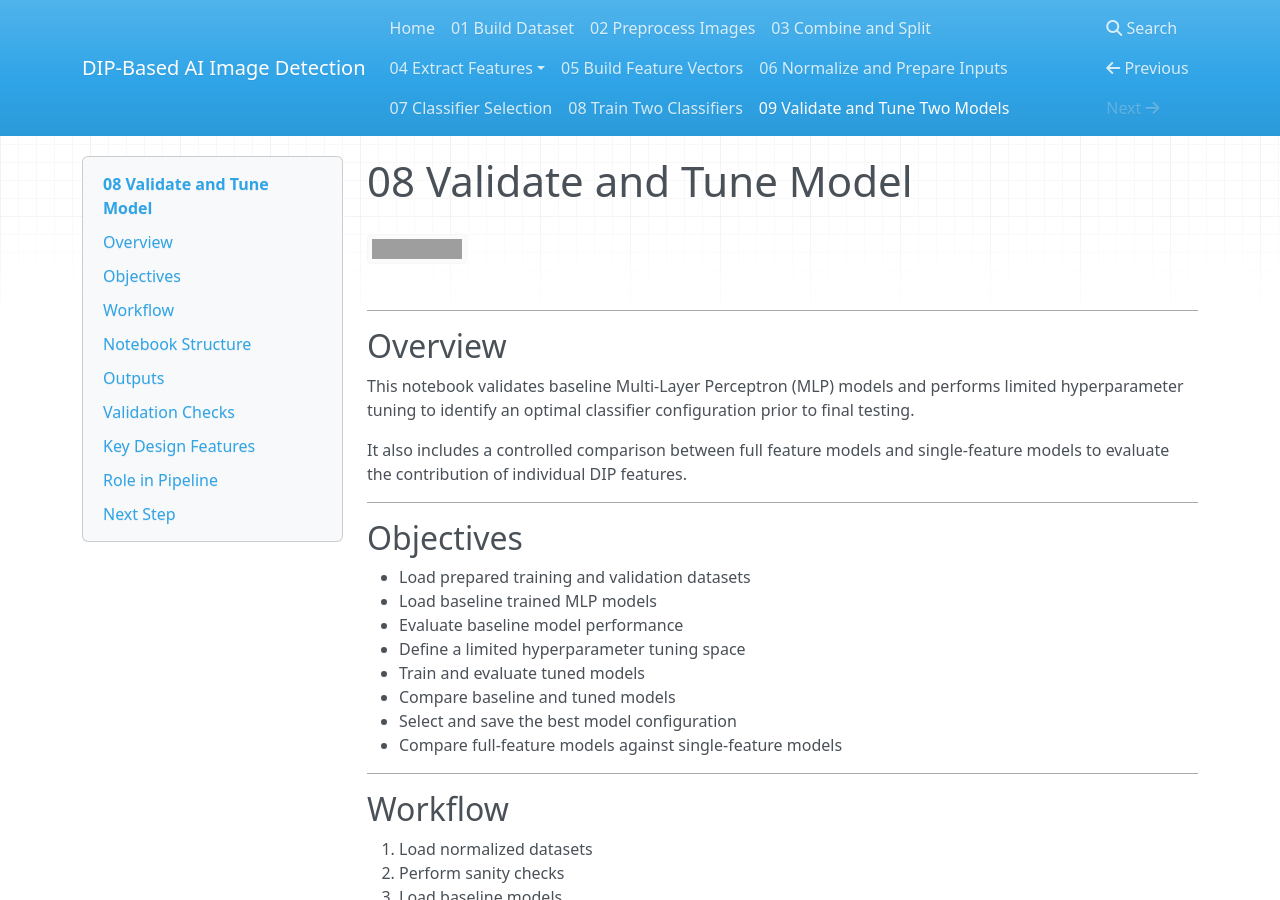
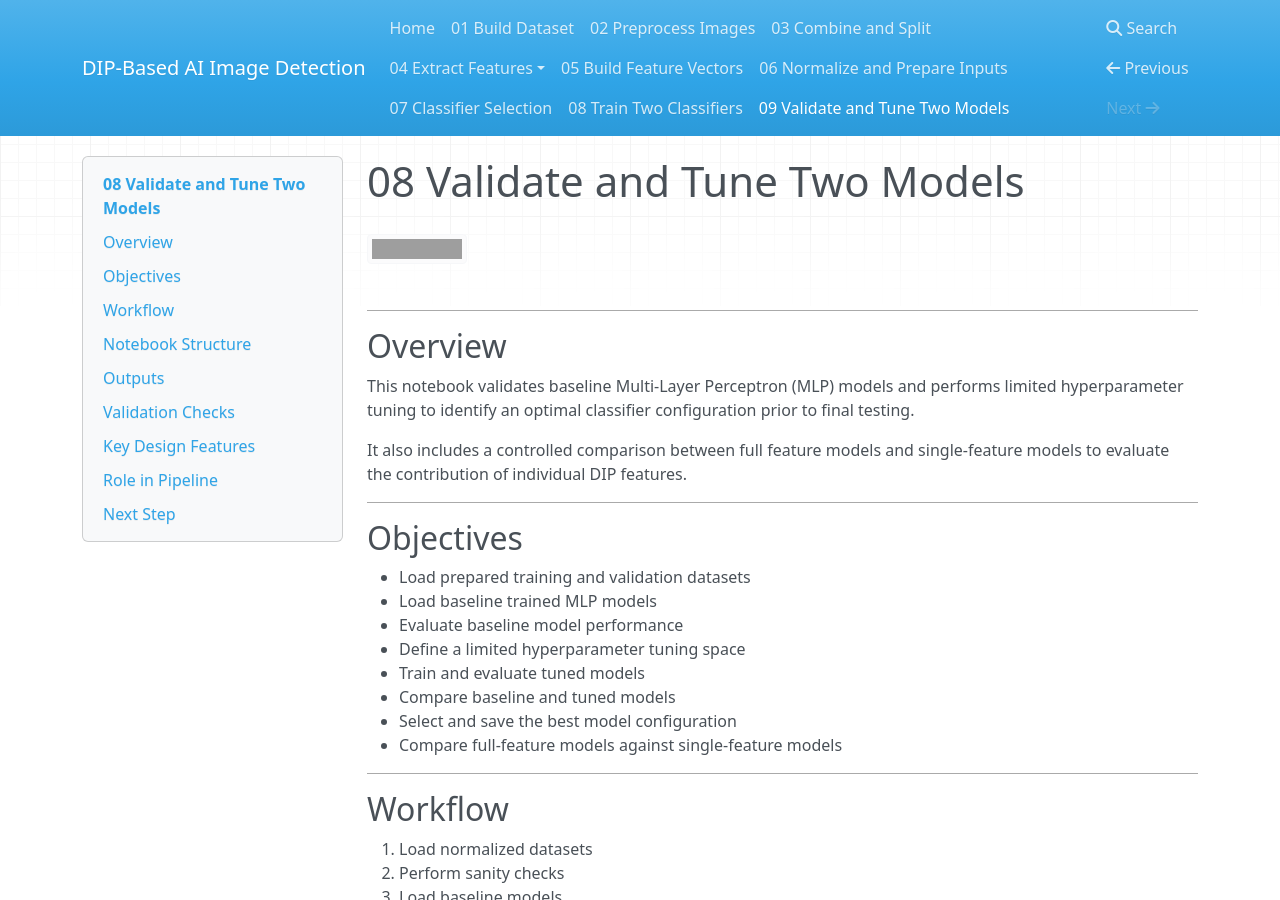
Before and after one commit to pgailinas/dip-ai-image-detection, an MkDocs documentation site: the page built from docs/09_Validate_Tune_Two_Models.md, in a window 1280 px wide and 900 px high. Built offline with MkDocs 1.6.1, drawn with Linux system fonts in a browser that asks for light colours; nearby versions of some CDN libraries; grey boxes are pictures that could not be loaded.

Commit message:
Update 09_Validate_Tune_Two_Models.md

```diff
--- a/docs/09_Validate_Tune_Two_Models.md
+++ b/docs/09_Validate_Tune_Two_Models.md
@@ -1,6 +1,6 @@
-# 08 Validate and Tune Model
+# 08 Validate and Tune Two Models
 
-[![Open in Colab](https://colab.research.google.com/assets/colab-badge.svg)](https://colab.research.google.com/github/pgailinas/dip-ai-image-detection/blob/main/notebooks/08_Validate_and_Tune_Model.ipynb)
+[![Open in Colab](https://colab.research.google.com/assets/colab-badge.svg)](https://colab.research.google.com/github/pgailinas/dip-ai-image-detection/blob/main/notebooks/09_Validate_Tune_Two_Models.ipynb)
 
 ---
 
```
